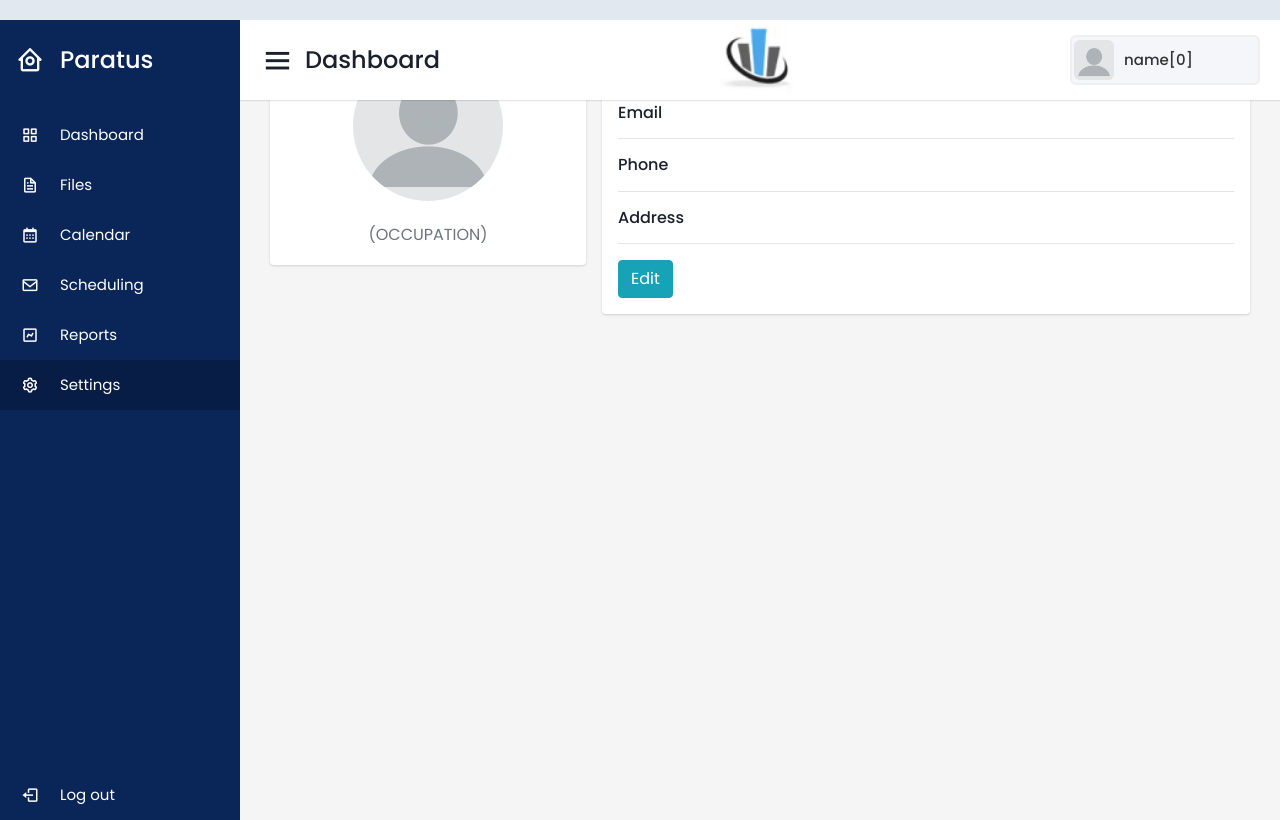
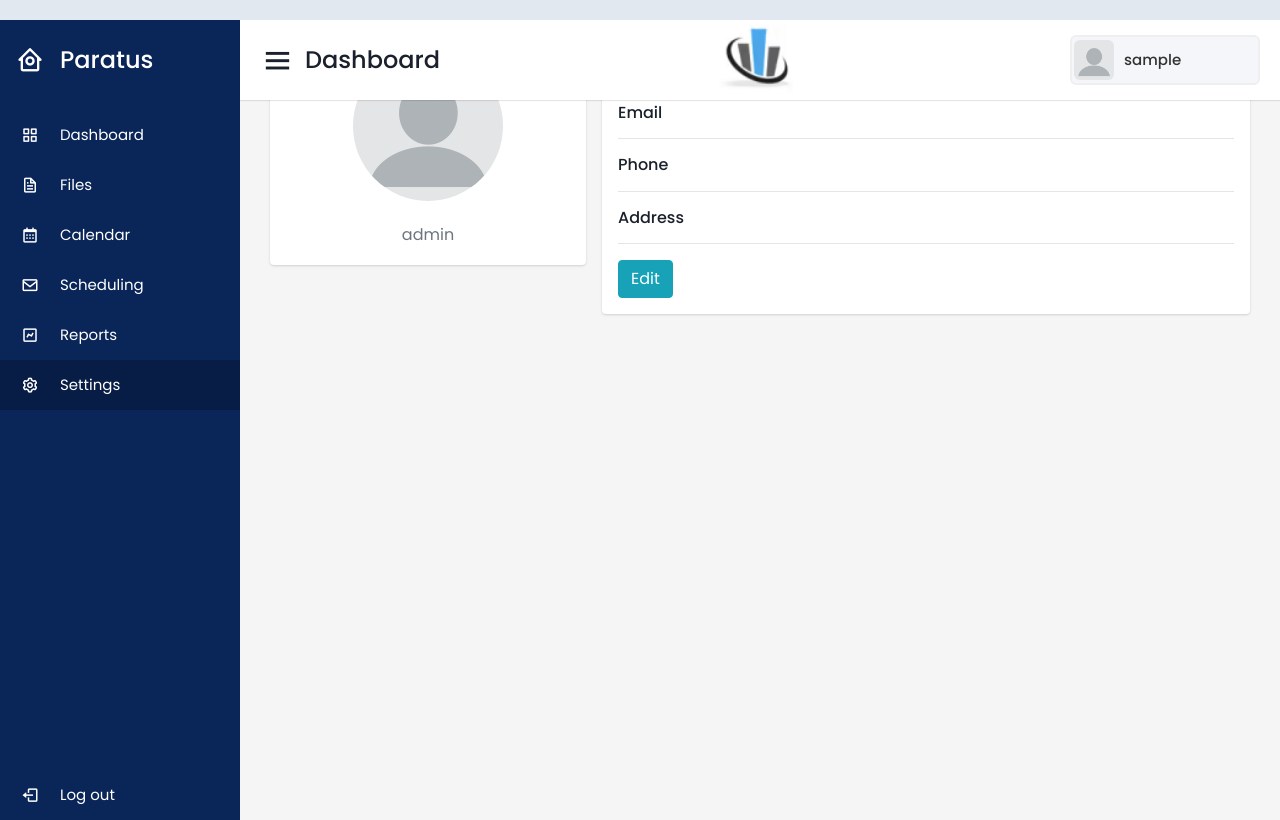
Before and after one commit to FredRex1/CAP, a Flask app: page /accountPage in a window 1280 px wide. Run offline with Flask 3, Linux system fonts and the light colour scheme; the visitor is signed in with stand-in values (Sample User, id 1); data that the repository does not hold is empty.

Commit message:
display user info

```diff
--- a/Startpage.py
+++ b/Startpage.py
@@ -147,11 +147,11 @@ def accountPage():
         #
         # the db do not have phone and address update db
         accountinfo = account + ("1234567890","this is a fake addresss", session["rolename"])
-        return render_template("accountPage.html", accountinfo = accountinfo)
+        return render_template("accountPage.html", username = session["username"], userrole = session["rolename"], accountinfo = accountinfo)
 
 
     #accountinfo = '{ "name":"First name", "email":"example@gmail.com", "phone":"1234567890", "Address": "123456"}'
-    return render_template("accountPage.html", accountinfo = accountinfo)
+    return render_template("accountPage.html", username = session["username"], userrole = session["rolename"], accountinfo = accountinfo)
 
 
 @app.route("/accountPageEdit", methods = ['GET'])
--- a/templates/accountPage.html
+++ b/templates/accountPage.html
@@ -78,7 +78,7 @@
 
             <div class="profile-details">
                 <img src="{{ url_for('static',filename='images/blank-profile-picture.png')}}" alt="">
-                <span class="admin_name">name[0]</span>
+                <span class="admin_name">{{username}}</span>
 
             </div>
         </nav>
@@ -94,7 +94,7 @@
                                 <img src="{{ url_for('static',filename='images/blank-profile-picture.png')}}" class="rounded-circle" width="150">
                                 <div class="mt-3">
                                     <h4>{{accountinfo[0]}}</h4>
-                                    <p class="text-secondary mb-1">(OCCUPATION)</p>
+                                    <p class="text-secondary mb-1">{{userrole}}</p>
 
 
                                 </div>
```
